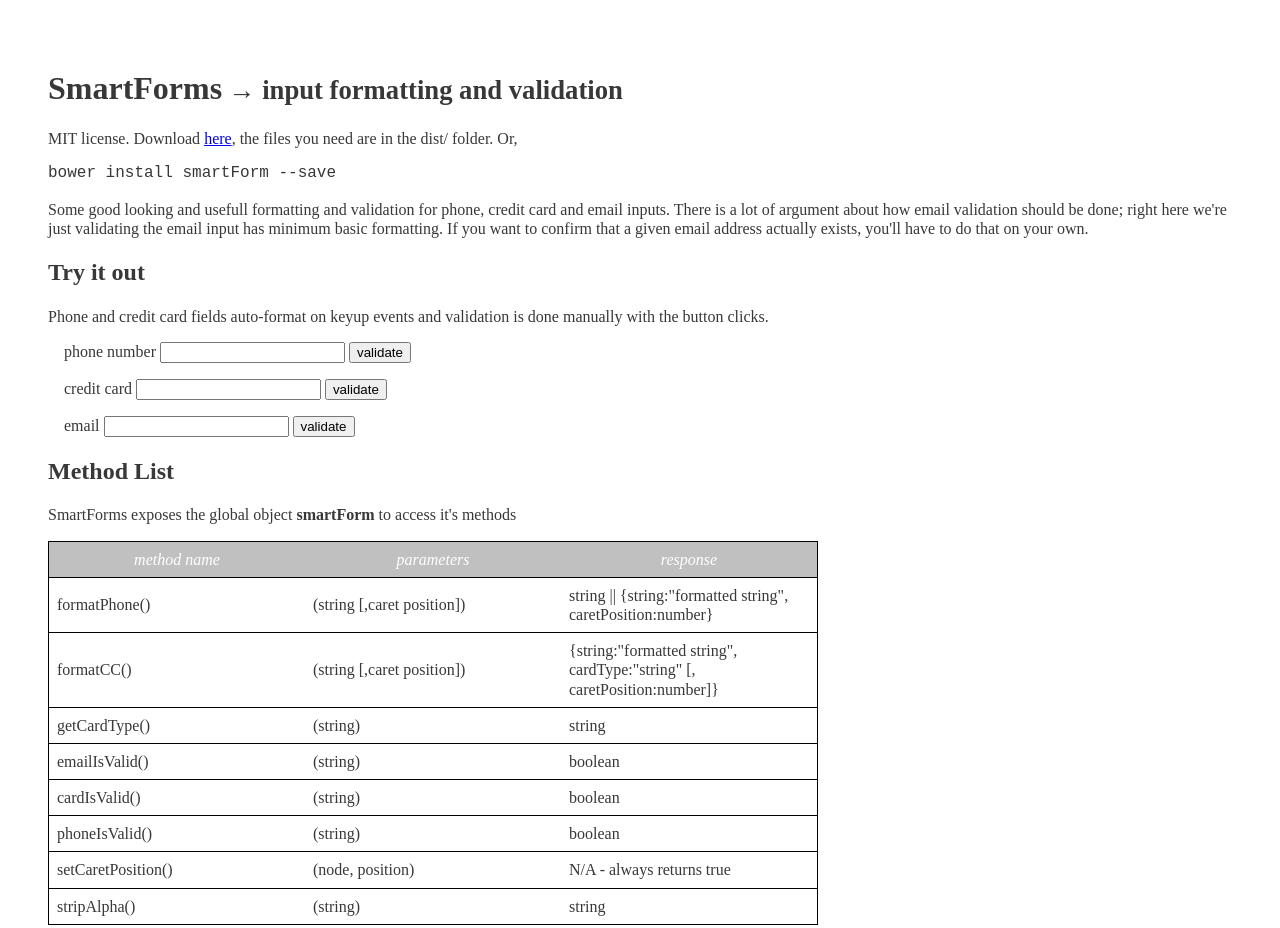
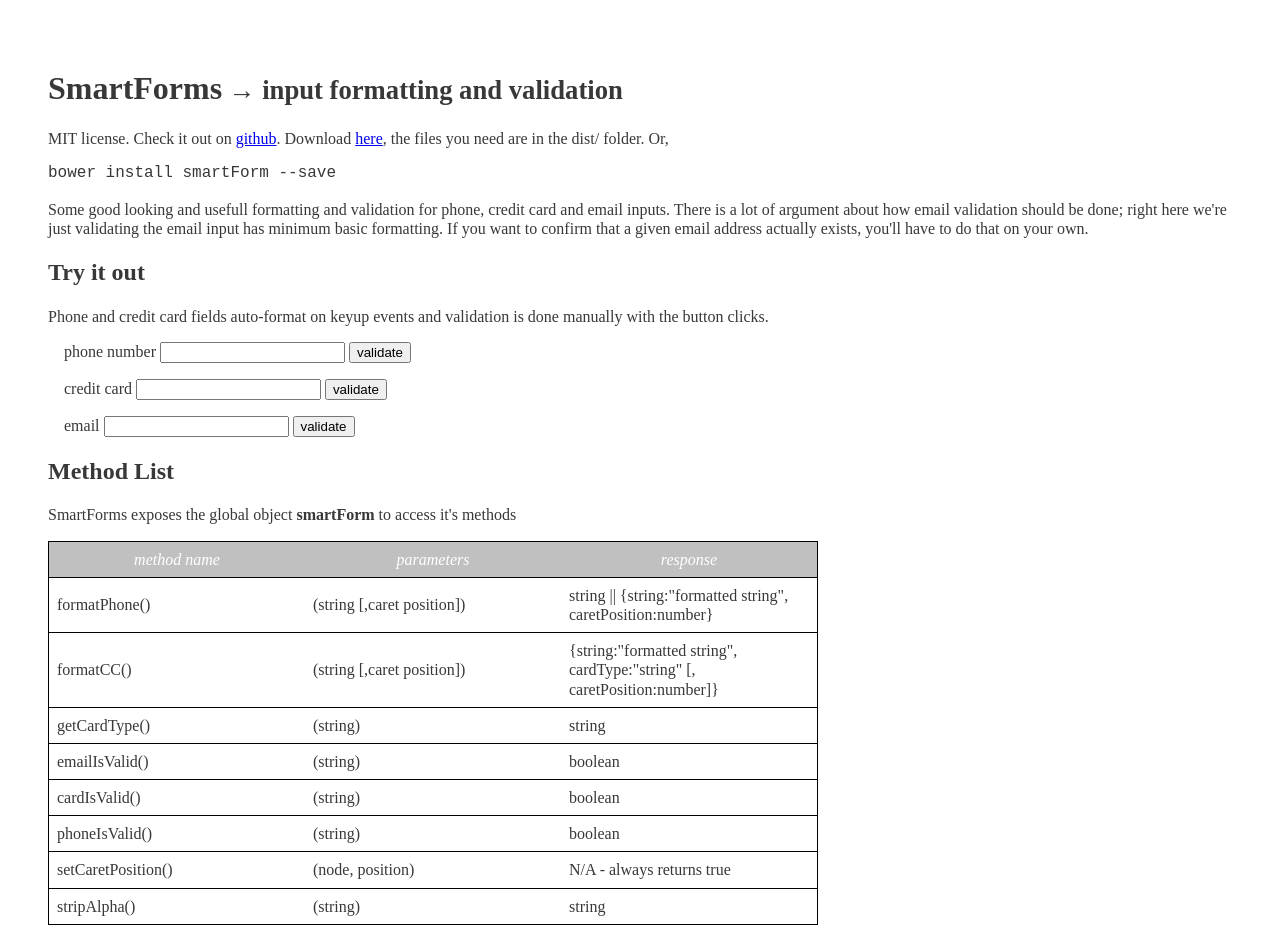
Before and after one commit to quercusv/smartForm, a website: page index.html in a window 1280 px wide. Shown: the top 928 px of the page. Drawn offline with Linux system fonts and the light colour scheme; files that its build step writes are made by us from their sources.

Commit message:
added github link to index page

```diff
--- a/index.html
+++ b/index.html
@@ -68,7 +68,7 @@
         <h1>SmartForms<small> &rarr; input formatting and validation</small></h1>
 
         <p>
-            MIT license.  Download <a href="https://github.com/quercusv/smartForm/archive/master.zip">here</a>, the files you need are in the dist/ folder.  Or, <pre>bower install smartForm --save</pre>
+            MIT license.  Check it out on <a href="https://github.com/quercusv/smartForm/tree/master">github</a>.  Download <a href="https://github.com/quercusv/smartForm/archive/master.zip">here</a>, the files you need are in the dist/ folder.  Or, <pre>bower install smartForm --save</pre>
         </p>
 
         <p>
```
